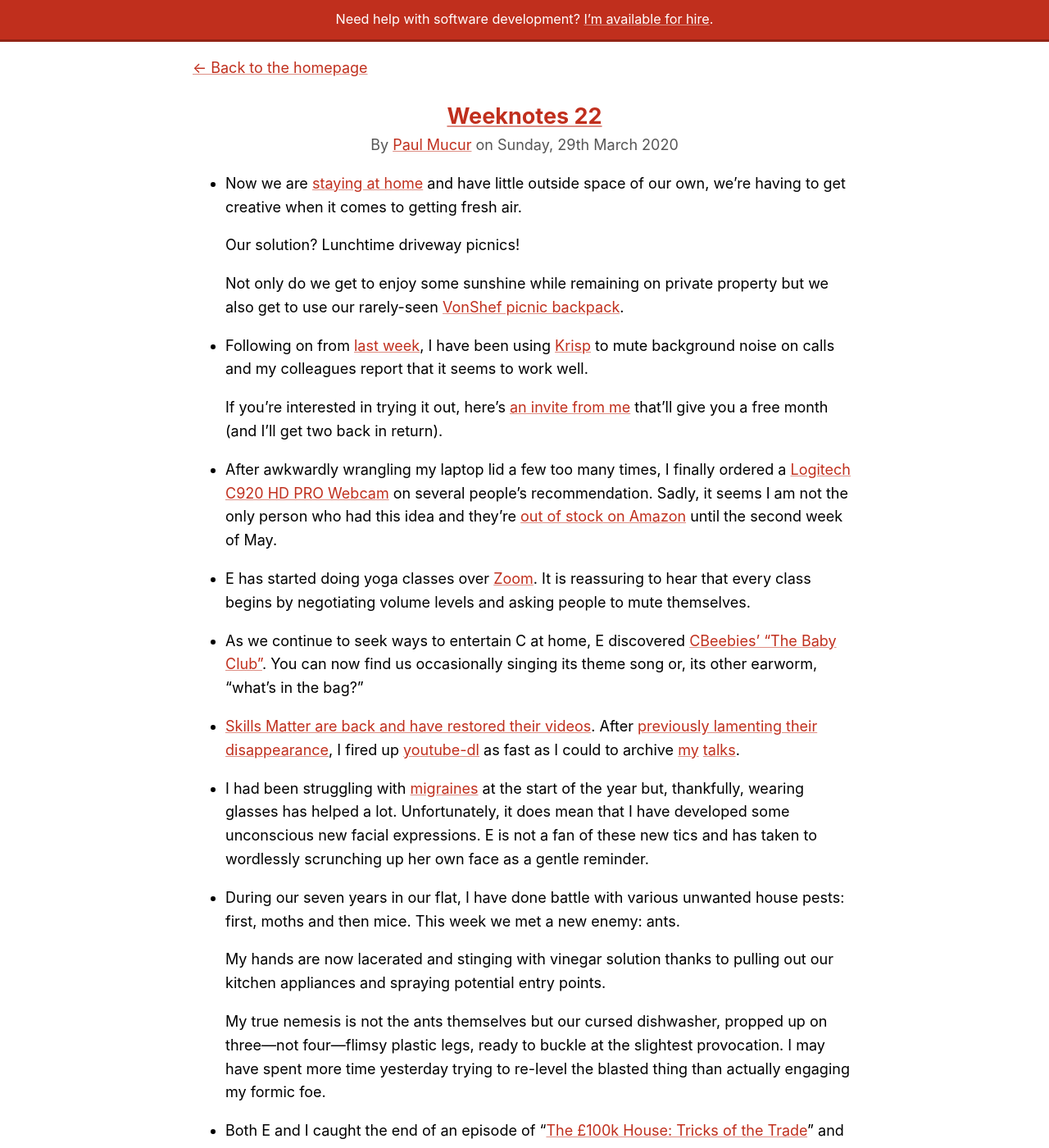
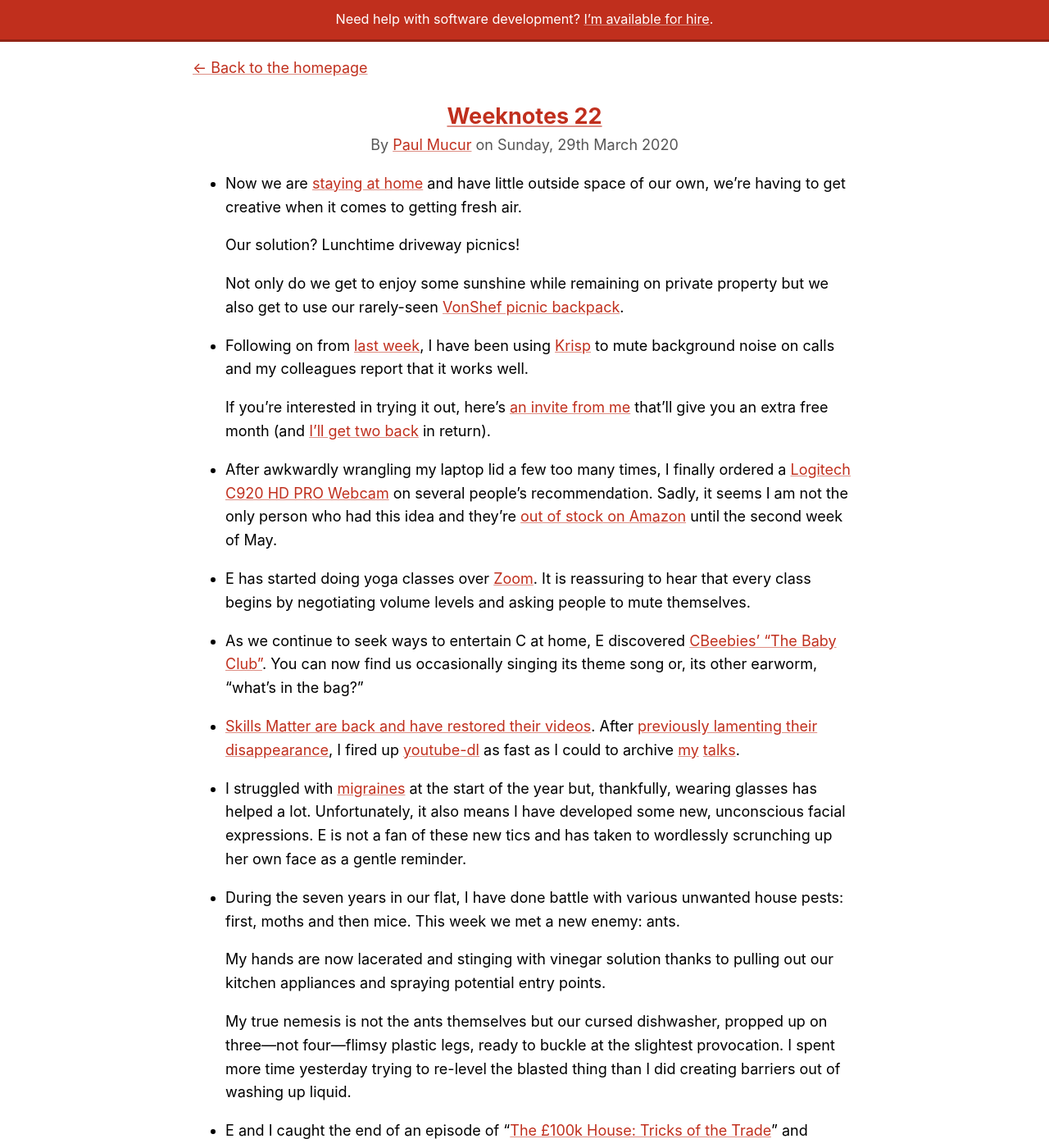
Before and after one commit to mudge/mudge.github.com, a Jekyll site: the page built from _posts/2020-03-29-weeknotes-22.markdown, in a window 1280 px wide and 1400 px high. Shown: the whole window at 82% size. Built offline with Jekyll 4.4.1, drawn with Linux system fonts in a browser that asks for light colours.

Commit message:
Some editing tweaks to weeknotes 22

```diff
--- a/_posts/2020-03-29-weeknotes-22.markdown
+++ b/_posts/2020-03-29-weeknotes-22.markdown
@@ -9,9 +10,9 @@ excerpt: Driveway picnics, “The Baby Club”, a new enemy at home and the etym
 
     Not only do we get to enjoy some sunshine while remaining on private property but we also get to use our rarely-seen [VonShef picnic backpack](https://www.vonshef.com/vs_en/ash-picnic-backpack-for-4).
 
-*   Following on from [last week](/2020/03/22/weeknotes-21/), I have been using [Krisp](https://krisp.ai) to mute background noise on calls and my colleagues report that it seems to work well.
+*   Following on from [last week](/2020/03/22/weeknotes-21/), I have been using [Krisp](https://krisp.ai) to mute background noise on calls and my colleagues report that it works well.
 
-    If you're interested in trying it out, here's [an invite from me](https://ref.krisp.ai/u/u140a0e434?utm_source=refprogram&utm_campaign=121761&locale=en-GB) that'll give you a free month (and I'll get two back in return).
+    If you're interested in trying it out, here's [an invite from me](https://ref.krisp.ai/u/u140a0e434?utm_source=refprogram&utm_campaign=121761&locale=en-GB) that'll give you an extra free month (and [I'll get two back](https://help.krisp.ai/hc/en-us/articles/360012135419-What-is-the-Krisp-Referral-Program-) in return).
 
 *   After awkwardly wrangling my laptop lid a few too many times, I finally ordered a [Logitech C920 HD PRO Webcam](https://www.logitech.com/en-gb/product/hd-pro-webcam-c920) on several people's recommendation. Sadly, it seems I am not the only person who had this idea and they're [out of stock on Amazon](https://www.amazon.co.uk/Logitech-Calling-Recording-Microphones-Adjustable/dp/B006A2Q81M) until the second week of May.
 
@@ -21,14 +22,14 @@ excerpt: Driveway picnics, “The Baby Club”, a new enemy at home and the etym
 
 *   [Skills Matter are back and have restored their videos](https://twitter.com/skillsmatter/status/1243183726101532674). After [previously lamenting their disappearance](/2019/11/16/weeknotes-3/), I fired up [youtube-dl](https://ytdl-org.github.io/youtube-dl/) as fast as I could to archive [my](https://skillsmatter.com/skillscasts/2435-lrug-puppet) [talks](https://skillsmatter.com/skillscasts/6282-exploring-to_proc).
 
-*   I had been struggling with [migraines](https://www.nhs.uk/conditions/migraine/) at the start of the year but, thankfully, wearing glasses has helped a lot. Unfortunately, it does mean that I have developed some unconscious new facial expressions. E is not a fan of these new tics and has taken to wordlessly scrunching up her own face as a gentle reminder.
+*   I struggled with [migraines](https://www.nhs.uk/conditions/migraine/) at the start of the year but, thankfully, wearing glasses has helped a lot. Unfortunately, it also means I have developed some new, unconscious facial expressions. E is not a fan of these new tics and has taken to wordlessly scrunching up her own face as a gentle reminder.
 
-*   During our seven years in our flat, I have done battle with various unwanted house pests: first, moths and then mice. This week we met a new enemy: ants.
+*   During the seven years in our flat, I have done battle with various unwanted house pests: first, moths and then mice. This week we met a new enemy: ants.
 
     My hands are now lacerated and stinging with vinegar solution thanks to pulling out our kitchen appliances and spraying potential entry points.
 
-    My true nemesis is not the ants themselves but our cursed dishwasher, propped up on three---not four---flimsy plastic legs, ready to buckle at the slightest provocation. I may have spent more time yesterday trying to re-level the blasted thing than actually engaging my formic foe.
+    My true nemesis is not the ants themselves but our cursed dishwasher, propped up on three---not four---flimsy plastic legs, ready to buckle at the slightest provocation. I spent more time yesterday trying to re-level the blasted thing than I did creating barriers out of washing up liquid.
 
-*   Both E and I caught the end of an episode of "[The £100k House: Tricks of the Trade](https://www.bbc.co.uk/iplayer/episode/b07236fx/the-100k-house-tricks-of-the-trade-series-2-4-skye-and-mattmary-and-luke)" and looked at each other as we contemplated Piers Taylor's parting line:
+*   E and I caught the end of an episode of "[The £100k House: Tricks of the Trade](https://www.bbc.co.uk/iplayer/episode/b07236fx/the-100k-house-tricks-of-the-trade-series-2-4-skye-and-mattmary-and-luke)" and looked at each other as we contemplated Piers Taylor's parting line:
 
     > But will DIY turn to DI-don't?
```
Also changed, not shown: other parts of _posts/2020-03-29-weeknotes-22.markdown (+1 -0 lines).
